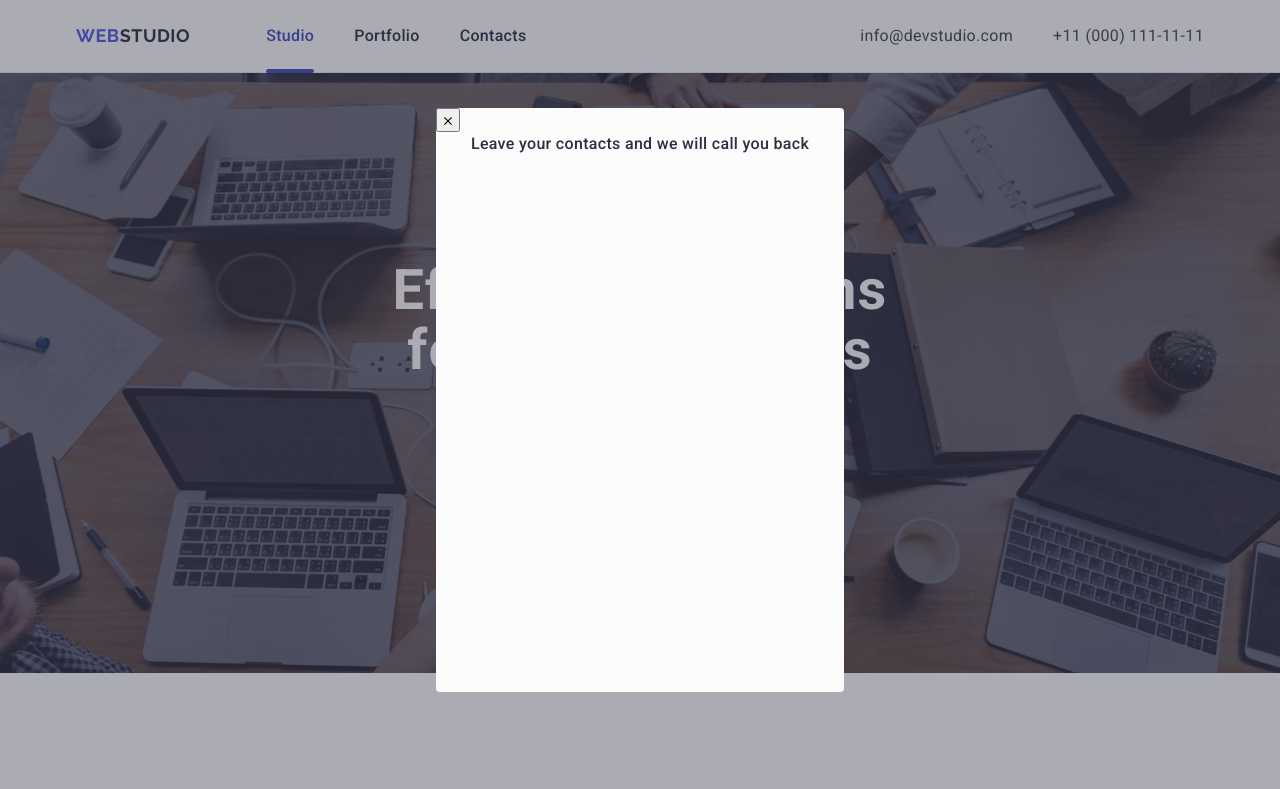
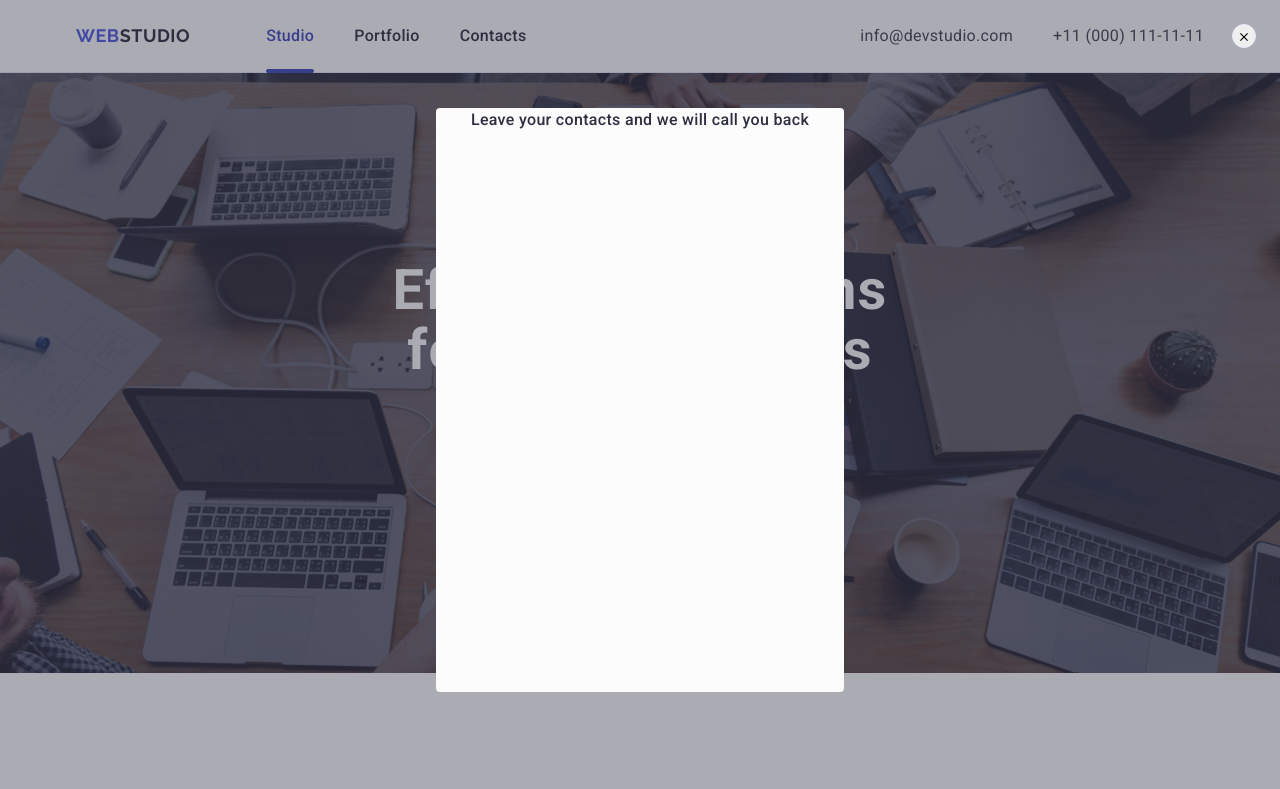
Before and after one commit to host9rror/goit-markup-hw-05, a plain HTML site: page index.html in a window 1280 px wide. Shown: the top 789 px of the page. Drawn offline with nearby package versions, Linux system fonts and the light colour scheme.

Commit message:
modal window

```diff
--- a/css/styles.css
+++ b/css/styles.css
@@ -688,9 +688,26 @@ header {
   background: var(--DAIRY, #fcfcfc);
 }
 
+.modal-close-btn {
+  position: absolute;
+  top: 24px;
+  right: 24px;
+  width: 24px;
+  height: 24px;
+  flex-shrink: 0;
+  border-radius: 50%;
+  border: 1px solid #e7e9fc;
+  cursor: pointer;
+}
+
+.close-icon {
+  fill: var(--NAVY-BLUE);
+}
+
 .modal-text {
   color: var(--NAVY-BLUE, #2e2f42);
   text-align: center;
+  border-radius: 50%;
   /* Body Medium */
   font-family: Roboto;
   font-size: 16px;
--- a/index.html
+++ b/index.html
@@ -517,9 +517,10 @@
       </div>
     </footer>
 
+    <!-- Modal Window -->
     <div class="modal">
       <div class="modal-window">
-        <button type="button" class="close-btn">
+        <button type="button" class="modal-close-btn">
           <svg width="8" height="8" class="close-icon">
             <use href="./images/icons.svg#icon-close"></use>
           </svg>
```
